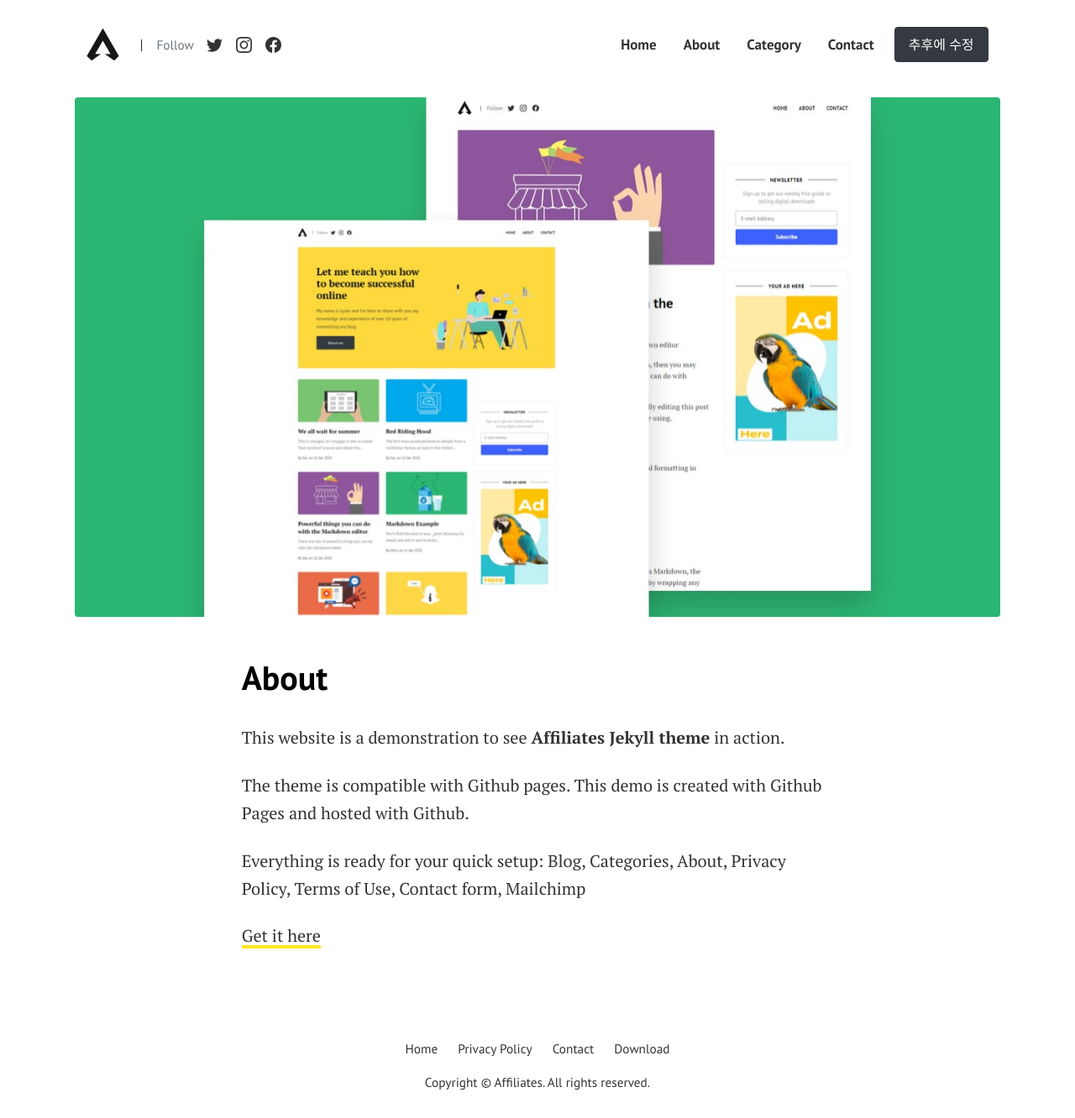
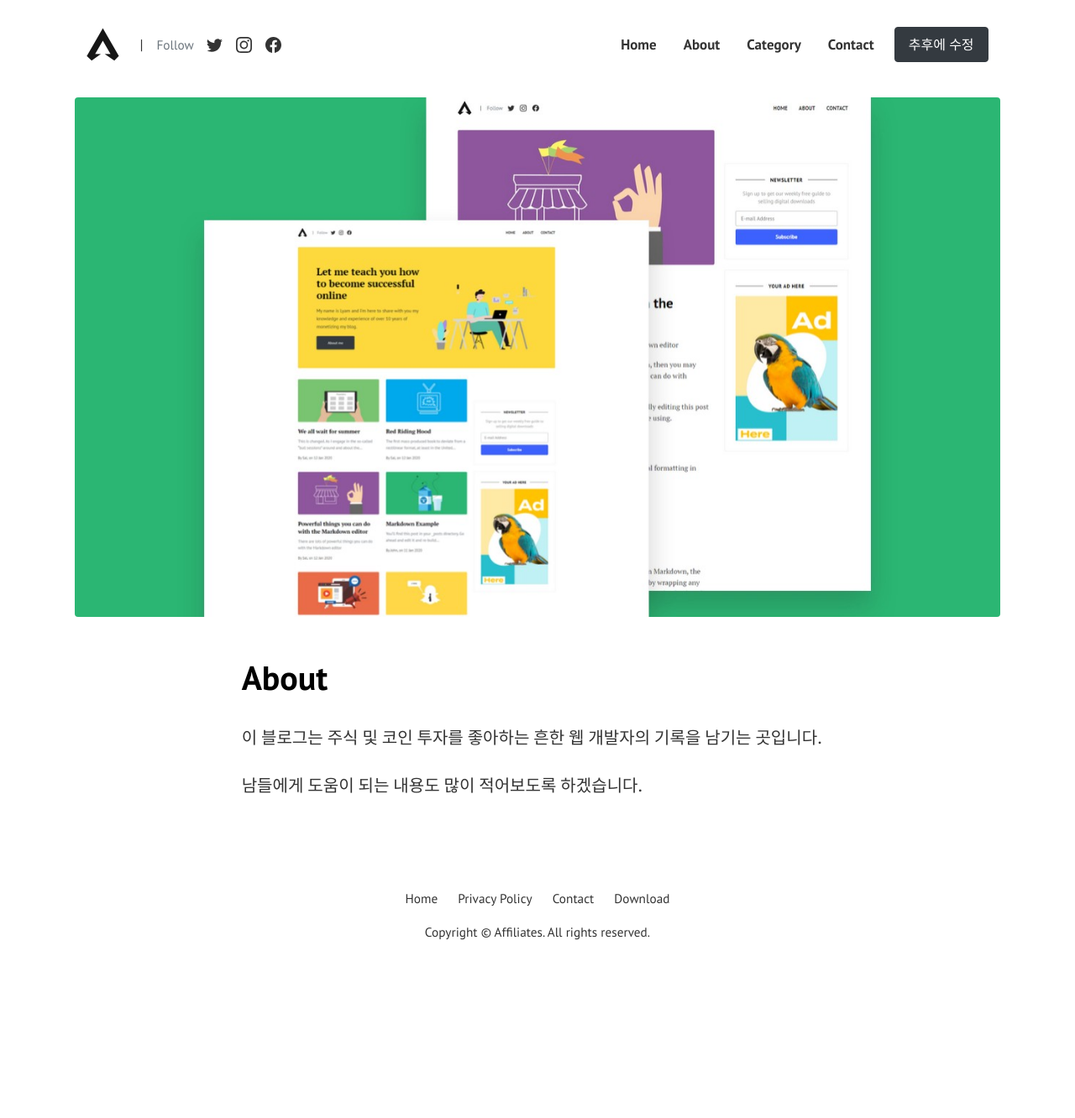
Before and after one commit to yuuisang/yuuisang.github.io, a Jekyll site: the page built from pages/about.md, in a window 1280 px wide and 1332 px high. Shown: the whole window at 84% size. Built offline with Jekyll 4.4.1, drawn with Linux system fonts in a browser that asks for light colours.

Commit message:
초기 세팅중

```diff
--- a/pages/about.md
+++ b/pages/about.md
@@ -5,10 +5,8 @@ permalink: "/about/"
 image: assets/images/screenshot.png
 ---
 
-This website is a demonstration to see **Affiliates Jekyll theme** in action.
+이 블로그는 주식 및 코인 투자를 좋아하는 흔한 웹 개발자의 기록을 남기는 곳입니다.
 
-The theme is compatible with Github pages. This demo is created with Github Pages and hosted with Github.
+남들에게 도움이 되는 내용도 많이 적어보도록 하겠습니다.
 
-Everything is ready for your quick setup: Blog, Categories, About, Privacy Policy, Terms of Use, Contact form, Mailchimp
-
-[Get it here](https://bootstrapstarter.com/jekyll-theme-memoirs/)
+<!-- [Get it here](https://bootstrapstarter.com/jekyll-theme-memoirs/) -->
```
